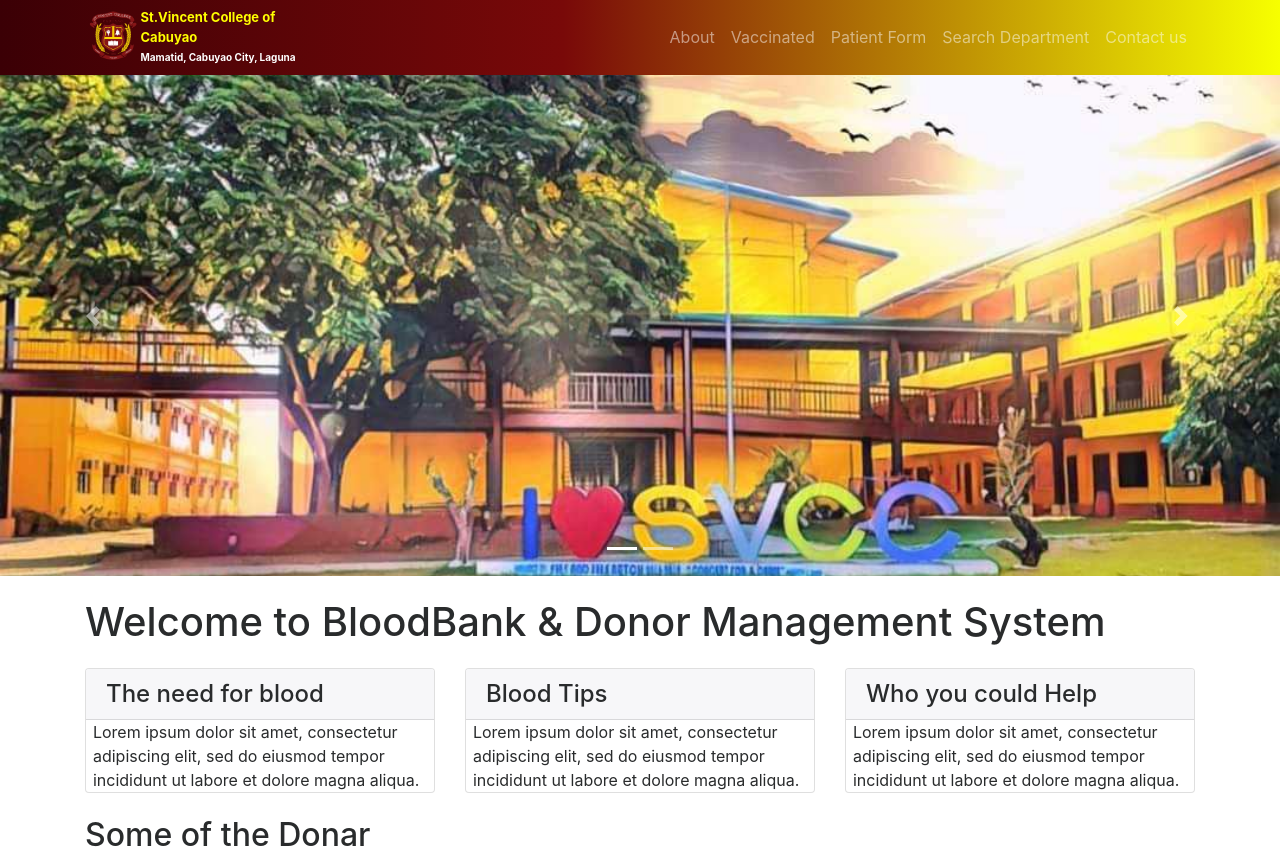
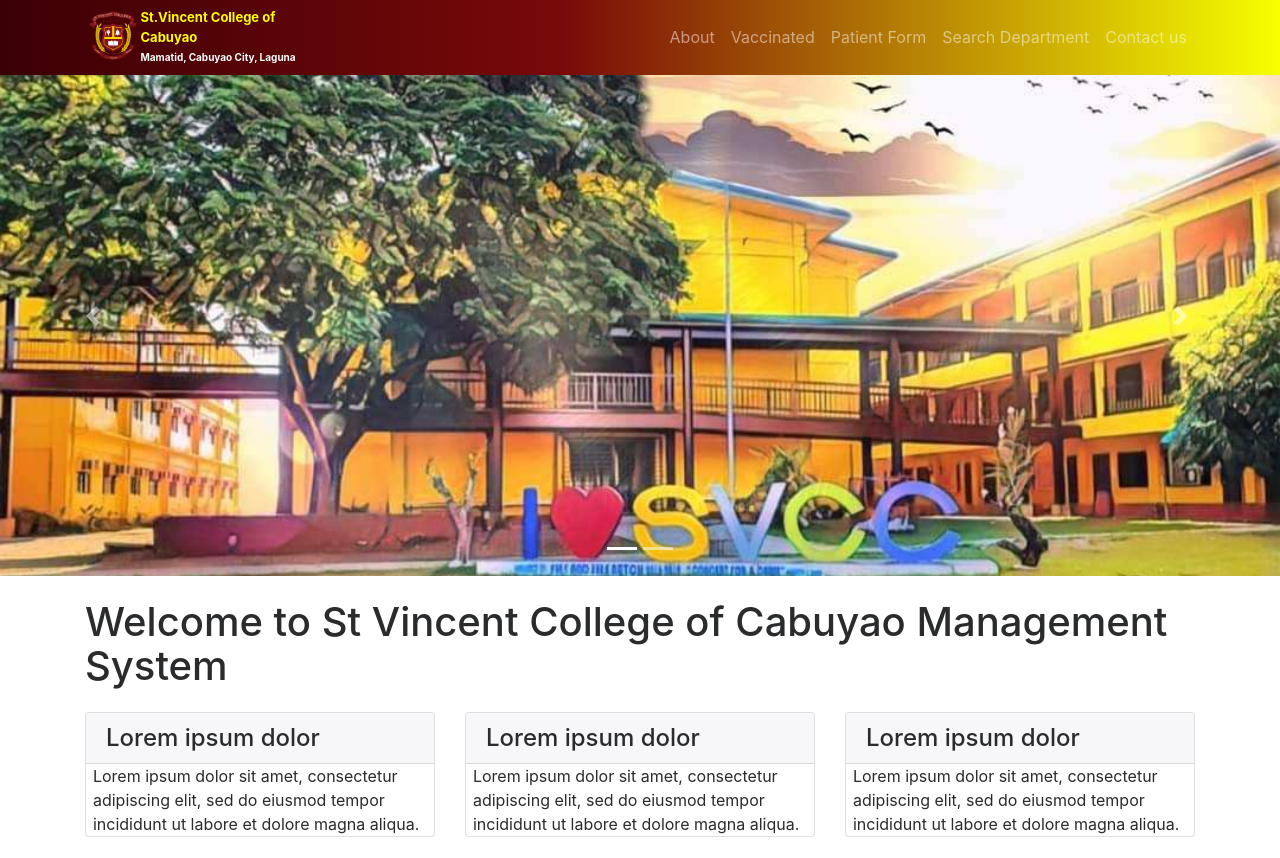
Before and after one commit to dievs-vana/clinics, a PHP site: page / in a window 1280 px wide. Shown: the top 858 px of the page. Run offline with PHP 8.4, Linux system fonts and the light colour scheme; data that the repository does not hold is empty.

Commit message:
Update index.php

```diff
--- a/index.php
+++ b/index.php
@@ -12,7 +12,7 @@ include('includes/config.php');
     <meta name="description" content="">
     <meta name="author" content="">
 
-    <title>BloodBank & Donor Management System</title>
+    <title>St Vincent College of Cabuyao</title>
     <link href="vendor/bootstrap/css/bootstrap.min.css" rel="stylesheet">
     <link href="vendor/font-awesome/css/font-awesome.min.css" rel="stylesheet" type="text/css">
     <link href="css/modern-business.css" rel="stylesheet">
@@ -44,27 +44,27 @@ include('includes/config.php');
     <!-- Page Content -->
     <div class="container">
 
-        <h1 class="my-4">Welcome to BloodBank & Donor Management System</h1>
+        <h1 class="my-4">Welcome to St Vincent College of Cabuyao Management System</h1>
 
         <!-- Marketing Icons Section -->
         <div class="row">
             <div class="col-lg-4 mb-4">
                 <div class="card">
-                    <h4 class="card-header">The need for blood</h4>
+                    <h4 class="card-header">Lorem ipsum dolor </h4>
 
                         <p class="card-text" style="padding-left:2%">Lorem ipsum dolor sit amet, consectetur adipiscing elit, sed do eiusmod tempor incididunt ut labore et dolore magna aliqua. </p>
                 </div>
             </div>
             <div class="col-lg-4 mb-4">
                 <div class="card">
-                    <h4 class="card-header">Blood Tips</h4>
+                    <h4 class="card-header">Lorem ipsum dolor </h4>
 
                         <p class="card-text" style="padding-left:2%">Lorem ipsum dolor sit amet, consectetur adipiscing elit, sed do eiusmod tempor incididunt ut labore et dolore magna aliqua. </p>
                 </div>
             </div>
             <div class="col-lg-4 mb-4">
                 <div class="card">
-                    <h4 class="card-header">Who you could Help</h4>
+                    <h4 class="card-header">Lorem ipsum dolor </h4>
 
                         <p class="card-text" style="padding-left:2%">Lorem ipsum dolor sit amet, consectetur adipiscing elit, sed do eiusmod tempor incididunt ut labore et dolore magna aliqua. </p>
                 </div>
@@ -73,7 +73,7 @@ include('includes/config.php');
         <!-- /.row -->
 
         <!-- Portfolio Section -->
-        <h2>Some of the Donar</h2>
+        <h2>Lorem ipsum dolor </h2>
 
         <div class="row">
                    <?php
@@ -93,9 +93,9 @@ foreach($results as $result)
                 <div class="card h-100">
                     <a href="#"><img class="card-img-top img-fluid" src="images/blood-donor.jpg" alt="" ></a>
                     <div class="card-block">
-                        <h4 class="card-title"><a href="#"><?php echo htmlentities($result->FullName);?></a></h4>
+                        <h4 class="card-title"><a href="#"><?php echo htmlentities($result->last_name);?></a></h4>
 <p class="card-text"><b>  Gender :</b> <?php echo htmlentities($result->Gender);?></p>
-<p class="card-text"><b>Blood Group :</b> <?php echo htmlentities($result->BloodGroup);?></p>
+<p class="card-text"><b>Department :</b> <?php echo htmlentities($result->Department);?></p>
 
                     </div>
                 </div>
@@ -113,17 +113,17 @@ foreach($results as $result)
         <!-- Features Section -->
         <div class="row">
             <div class="col-lg-6">
-                <h2>BLOOD GROUPS</h2>
-          <p>  blood group of any human being will mainly fall in any one of the following groups.</p>
+                <h2>Lorem ipsum dolor </h2>
+          <p>  Lorem ipsum dolor sit amet, consectetur adipiscing elit, sed do</p>
                 <ul>
 
 
-<li>A positive or A negative</li>
-<li>B positive or B negative</li>
-<li>O positive or O negative</li>
-<li>AB positive or AB negative.</li>
+<li>Lorem ipsum dolor sit amet, consectetur adipiscing elit, sed do</li>
+<li>Lorem ipsum dolor sit amet, consectetur adipiscing elit, sed do</li>
+<li>Lorem ipsum dolor sit amet, consectetur adipiscing elit, sed do</li>
+<li>Lorem ipsum dolor sit amet, consectetur adipiscing elit, sed do</li>
                 </ul>
-                <p>A healthy diet helps ensure a successful blood donation, and also makes you feel better! Check out the following recommended foods to eat prior to your donation.</p>
+                <p>Lorem ipsum dolor sit amet, consectetur adipiscing elit, sed do eiusmod tempor incididunt ut labore et dolore magna aliqua. Ut enim ad minim veniam, quis nostrud exercitation ullamco laboris nisi ut aliquip ex ea commodo consequat. Duis aute irure dolor in reprehenderit in voluptate velit esse cillum dolore eu fugiat nulla pariatur. Excepteur sint occaecat cupidatat non proident, sunt in culpa qui officia deserunt mollit anim id est laborum.</p>
             </div>
             <div class="col-lg-6">
                 <img class="img-fluid rounded" src="images/blood-donor (1).jpg" alt="">
@@ -136,14 +136,12 @@ foreach($results as $result)
         <!-- Call to Action Section -->
         <div class="row mb-4">
             <div class="col-md-8">
-            <h4>UNIVERSAL DONORS AND RECIPIENTS</h4>
+            <h4>Lorem ipsum dolor sit amet, consectetur adipiscing elit, sed do</h4>
                 <p>
-The most common blood type is O, followed by type A.
-
-Type O individuals are often called "universal donors" since their blood can be transfused into persons with any blood type. Those with type AB blood are called "universal recipients" because they can receive blood of any type.</p>
+                Lorem ipsum dolor sit amet, consectetur adipiscing elit, sed do eiusmod tempor incididunt ut labore et dolore magna aliqua. Ut enim ad minim veniam, quis nostrud exercitation ullamco laboris nisi ut aliquip ex ea commodo consequat. Duis aute irure dolor in reprehenderit in voluptate velit esse cillum dolore eu fugiat nulla pariatur. Excepteur sint occaecat cupidatat non proident, sunt in culpa qui officia deserunt mollit anim id est laborum.</p>
             </div>
             <div class="col-md-4">
-                <a class="btn btn-lg btn-secondary btn-block" href="become-donar.php">Become a Donar</a>
+                <a class="btn btn-lg btn-secondary btn-block" href="patient_form.php">Patient Form</a>
             </div>
         </div>
 
```
